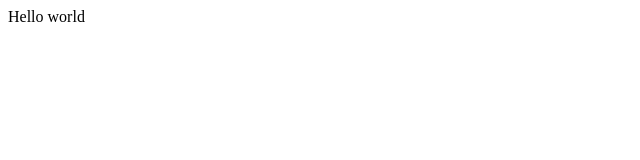
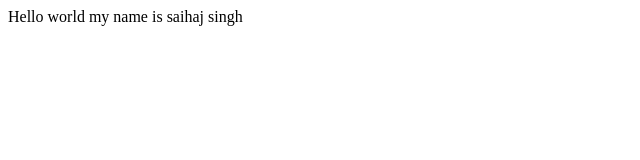
Before and after one commit to Saihaj828/demo-repo, a plain HTML site: page index.html in a window 1280 px wide. Shown: the whole page, without its empty margins (0-640 px from the left). Drawn offline with Linux system fonts and the light colour scheme.

Commit message:
updated index.html

```diff
--- a/index.html
+++ b/index.html
@@ -7,7 +7,7 @@
 </head>
 <body>
     <div>
-        Hello world
+        Hello world my name is saihaj singh
     </div>
 </body>
 </html>
```
Also changed, not shown: New folder (2)/Readme.md.txt (deleted).
